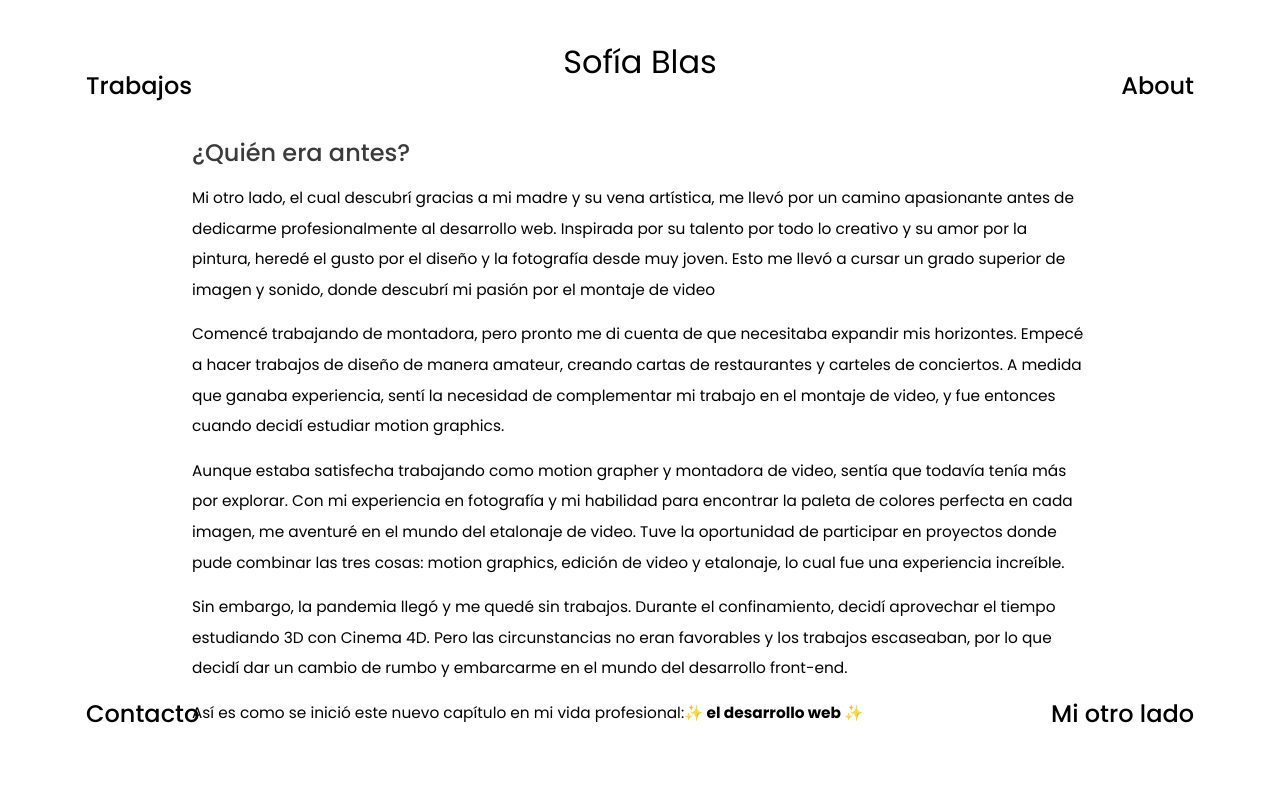
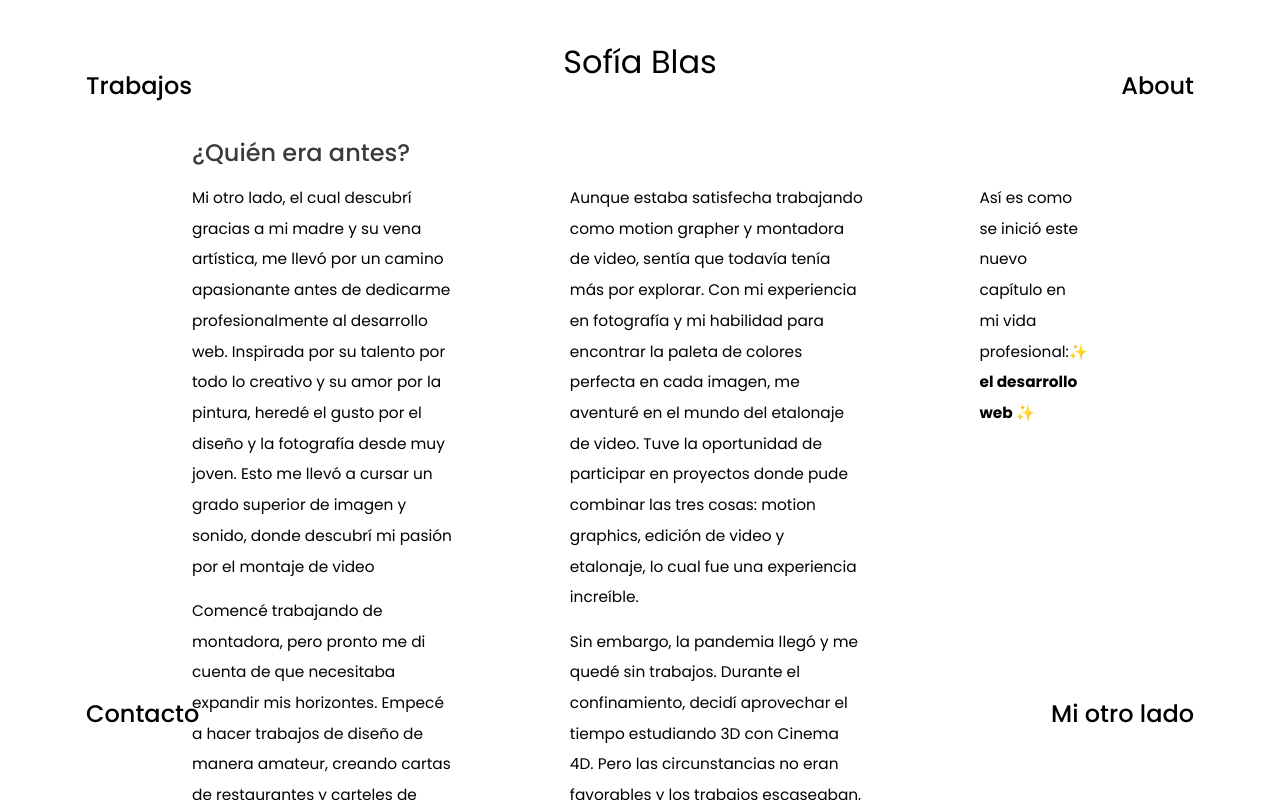
Before and after one commit to SofiaBManzano/sofia-portfolio, a React (Create React App) app: page /past in a window 1280 px wide. Shown: the top 800 px of the page. Built offline with nearby package versions, Linux system fonts and the light colour scheme.

Commit message:
wip fix menu desktop

```diff
--- a/src/App.scss
+++ b/src/App.scss
@@ -3,6 +3,7 @@
 @import "./styles/Commons.scss";
 @import "./styles/Menu.scss";
 @import "./styles/Home.scss";
-@import "./styles//Works";
-@import "./styles//About.scss";
+@import "./styles/Works";
+@import "./styles/About.scss";
+@import "./styles/Past.scss";
 @import "./styles/Utils.scss";
--- a/src/Components/Menu/Menu.js
+++ b/src/Components/Menu/Menu.js
@@ -20,6 +20,12 @@ const Menu = () => {
   return (
     <>
       {isDesktop ? <MenuDesktop /> : <MenuMobile />}
+      {/* <Routes>
+        <Route path="/" element={<Home />} />
+        <Route path="/about" element={<About />} />
+        <Route path="/past" element={<Past />} />
+        <Route path="/works" element={<Works />} />
+      </Routes> */}
     </>
   );
 };
--- a/src/Components/Menu/MenuMobile.js
+++ b/src/Components/Menu/MenuMobile.js
@@ -1,11 +1,11 @@
 // Menu.js
 
-import { NavLink, Routes, Route } from "react-router-dom";
+import { NavLink } from "react-router-dom";
 import React, { useState } from "react";
-import Home from "../../Layouts/Home";
-import About from "../../Layouts/About";
-import Past from "../../Layouts/Past";
-import Works from "../../Layouts/Works";
+// import Home from "../../Layouts/Home";
+// import About from "../../Layouts/About";
+// import Past from "../../Layouts/Past";
+// import Works from "../../Layouts/Works";
 
 const MenuMobile = () => {
   const [isExpanded, setIsExpanded] = useState(false);
@@ -19,7 +19,7 @@ const MenuMobile = () => {
       <section className="c-menu__header">
         {" "}
         <h2>
-          <NavLink className="c-menu__header-title" to="/" onClick={toggleMenu}>
+          <NavLink className="c-menu__header-title" to="/">
             Sofía Blas
           </NavLink>
         </h2>
@@ -45,12 +45,12 @@ const MenuMobile = () => {
           <NavLink to="/past">Mi otro lado</NavLink>
         </li>
       </ul>
-      <Routes>
+      {/* <Routes>
         <Route path="/" element={<Home />} />
         <Route path="/about" element={<About />} />
         <Route path="/past" element={<Past />} />
         <Route path="/works" element={<Works />} />
-      </Routes>
+      </Routes> */}
     </nav>
   );
 };
--- a/src/Layouts/Past.js
+++ b/src/Layouts/Past.js
@@ -4,9 +4,9 @@ const Past = () => {
     <section className="c-main__block">
       {" "}
       <h3 className="c-main__title">¿Quién era antes?</h3>
-      <article>
+      <article className="c-past__container-text"><div>
         {" "}
-        <p className="c-main__text">
+        <p className="c-main__text c-past__text">
           Mi otro lado, el cual descubrí gracias a mi madre y su vena artística,
           me llevó por un camino apasionante antes de dedicarme profesionalmente
           al desarrollo web. Inspirada por su talento por todo lo creativo y su
@@ -14,7 +14,7 @@ const Past = () => {
           desde muy joven. Esto me llevó a cursar un grado superior de imagen y
           sonido, donde descubrí mi pasión por el montaje de video
         </p>
-        <p className="c-main__text">
+        <p className="c-main__text c-past__text">
           Comencé trabajando de montadora, pero pronto me di cuenta de que
           necesitaba expandir mis horizontes. Empecé a hacer trabajos de diseño
           de manera amateur, creando cartas de restaurantes y carteles de
@@ -22,10 +22,10 @@ const Past = () => {
           complementar mi trabajo en el montaje de video, y fue entonces cuando
           decidí estudiar motion graphics.
         </p>
-      </article>
-      <article>
+      </div>
+      <div>
         {" "}
-        <p className="c-main__text">
+        <p className="c-main__text c-past__text">
           Aunque estaba satisfecha trabajando como motion grapher y montadora de
           video, sentía que todavía tenía más por explorar. Con mi experiencia
           en fotografía y mi habilidad para encontrar la paleta de colores
@@ -34,20 +34,20 @@ const Past = () => {
           combinar las tres cosas: motion graphics, edición de video y
           etalonaje, lo cual fue una experiencia increíble.
         </p>
-        <p className="c-main__text">
+        <p className="c-main__text c-past__text">
           Sin embargo, la pandemia llegó y me quedé sin trabajos. Durante el
           confinamiento, decidí aprovechar el tiempo estudiando 3D con Cinema
           4D. Pero las circunstancias no eran favorables y los trabajos
           escaseaban, por lo que decidí dar un cambio de rumbo y embarcarme en
           el mundo del desarrollo front-end.
         </p>
-      </article>
-      <article>
-        <p className="c-main__text">
+      </div>
+      <div>
+        <p className="c-main__text c-past__text">
           Así es como se inició este nuevo capítulo en mi vida profesional:
           <strong>✨ el desarrollo web ✨</strong>
         </p>
-      </article>
+      </div></article>
     </section>
   );
 };
--- /dev/null
+++ b/src/styles/Past.scss
@@ -0,0 +1,17 @@
+.c-past {
+  &__container-text {
+    @include desktop {
+        display: flex;
+        padding: 0 clamp(38px, 15vw, 17em);
+        gap: 116px;
+        max-width: 1800px;
+        justify-content: center;
+        margin: auto;
+    }
+  }
+  &__text {
+    @include desktop {
+      padding: 0;
+    }
+  }
+}
```
Also changed, not shown: src/Components/Menu/MenuDesktop.js (+7 -7 lines).
